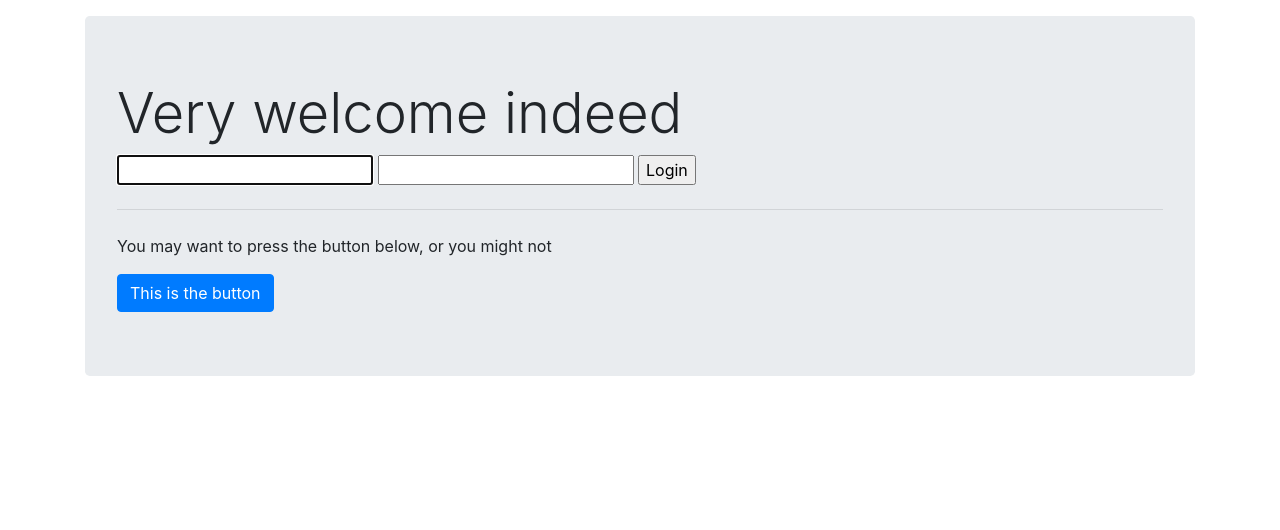
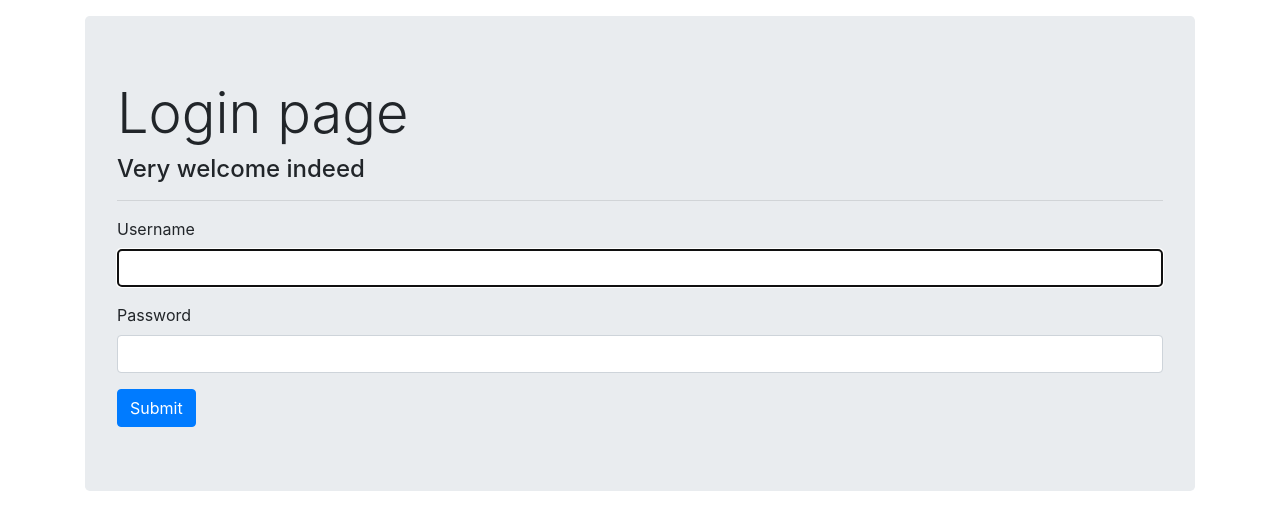
Before and after one commit to TobiasHerlitz/PrinterChat, a Django app: page /login/ in a window 1280 px wide. Shown: the part 56-586 px from the top of the page. Run offline with Django 3.2, Linux system fonts and the light colour scheme; some libraries are stand-ins or nearby versions.

Commit message:
Added login page and dedicated css

```diff
--- /dev/null
+++ b/main_app/static/mycss.css
@@ -0,0 +1,15 @@
+#id_username, #id_password {
+  display: block;
+  width: 100%;
+  height: calc(1.5em + 0.75rem + 2px);
+  padding: 0.375rem 0.75rem;
+  font-size: 1rem;
+  font-weight: 400;
+  line-height: 1.5;
+  color: #495057;
+  background-color: #fff;
+  background-clip: padding-box;
+  border: 1px solid #ced4da;
+  border-radius: 0.25rem;
+  transition: border-color 0.15s ease-in-out, box-shadow 0.15s ease-in-out;
+}
--- a/main_app/templates/base.html
+++ b/main_app/templates/base.html
@@ -3,7 +3,10 @@
 <html>
 <head>
 	<title>Printer Chat</title>
+	<!-- OG-bootstrap -->
 	<link rel="stylesheet" href="https://stackpath.bootstrapcdn.com/bootstrap/4.4.1/css/bootstrap.min.css" integrity="sha384-Vkoo8x4CGsO3+Hhxv8T/Q5PaXtkKtu6ug5TOeNV6gBiFeWPGFN9MuhOf23Q9Ifjh" crossorigin="anonymous">
+	<!-- My own css -->
+	<link rel="stylesheet" type="text/css" href="{% static 'mycss.css' %}">
 </head>
 
 <body>
@@ -16,7 +19,7 @@
 				<li class="nav-item"><a class="nav-link" href="{% url 'admin:index' %}">Admin</a></li>
 			</ul>
 			{% if user.is_authenticated %}
-			<button type="button" class="btn btn-primary">Logout</button>
+				<a class="btn btn-primary" href="{% url 'Logout' %}">Logout</a>
 			{% endif %}
 		</div>
 	</nav>
--- a/main_app/templates/login.html
+++ b/main_app/templates/login.html
@@ -2,15 +2,26 @@
 
 {% block main_body %}
 	<div class="jumbotron">
-  	<h1 class="display-4">Very welcome indeed</h1>
-  		<form method="post">
+  	<h1 class="display-4">Login page</h1>
+  	<h4>Very welcome indeed</h4>
+  	<hr>
+
+  		<form method="post" action="{% url 'Login' %}">
 				{% csrf_token %}
-				{{ form.username }}
-				{{ form.password }}
-				<input type="submit" value="Login">
+			  <div class="form-group">
+			  	<label>Username</label>
+			  	{{ form.username }}
+			  </div>
+			  <div class="form-group">
+			  	<label>Password</label>
+			    {{ form.password }}
+			  </div>
+			  <button type="submit" class="btn btn-primary">Submit</button>
 			</form>
-  	<hr class="my-4">
-  	<p>You may want to press the button below, or you might not</p>
-  	<a class="btn btn-primary" href="#" role="button">This is the button</a>
-	</div>
+
 {% endblock %}
+
+
+
+<!-- {{ form.username }} -->
+<!-- {{ form.password }} -->
```
Also changed, not shown: main_app/templates/index.html (+5 -6 lines), db.sqlite3.
